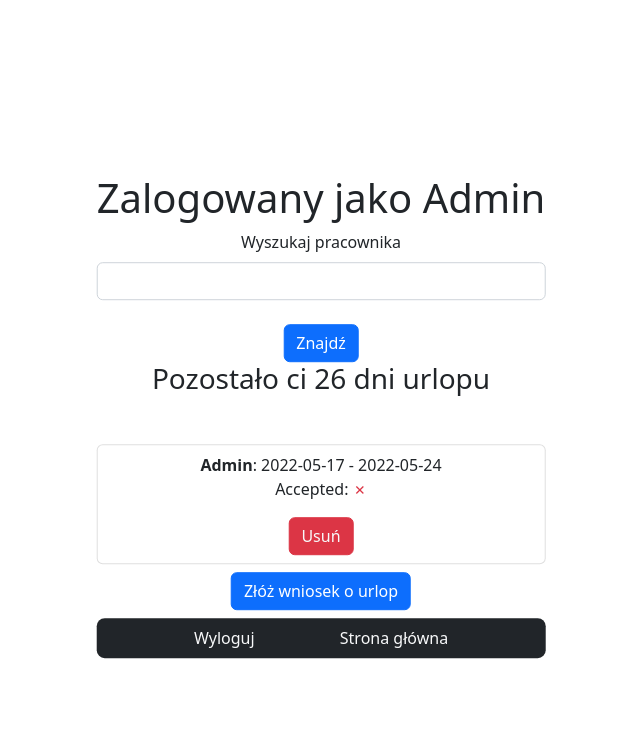
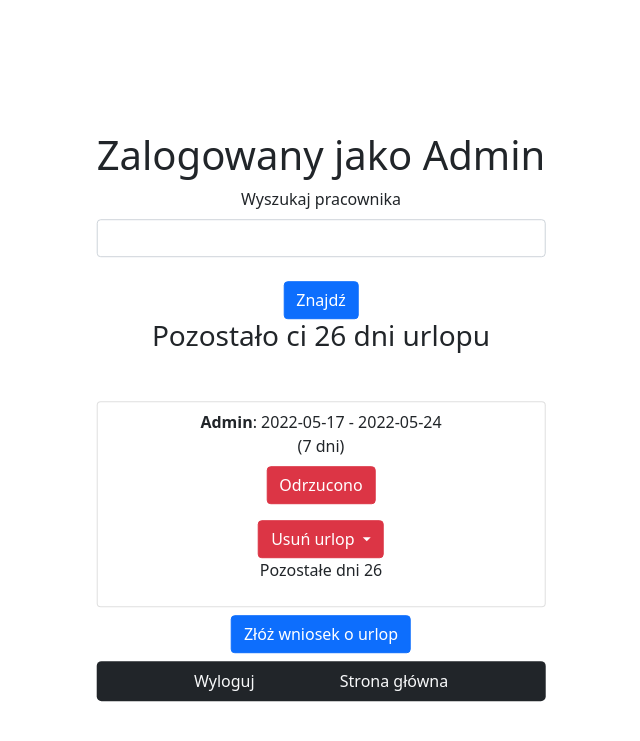
Before and after one commit to KubaBaniak/urlopy, a Flask app: page /leave/Admin in a window 1280 px wide. Shown: the top 741 px of the page, without its empty margins (319-959 px from the left). Run offline with Flask 2, Linux system fonts and the light colour scheme; a user stored in the database is signed in; data comes from the database, SQL or seed files in the repository; both versions use the stored data as it was after the commit.

Commit message:
count only working days, changed delete button and accepted field, excel export, display leave length, and only accepted leaves take the days.

```diff
--- a/urlop/__init__.py
+++ b/urlop/__init__.py
@@ -1,3 +1,5 @@
+import os
+
 from flask import Flask
 from flask_sqlalchemy import SQLAlchemy
 from flask_login import LoginManager
@@ -5,6 +7,7 @@
 
 
 app = Flask(__name__)
+app.config['UPLOAD_FOLDER'] = os.getcwd()
 app.config['SECRET_KEY'] = 'xddd'
 app.config['SQLALCHEMY_DATABASE_URI'] = 'sqlite:///xddd.db'
 app.config['SQLALCHEMY_TRACK_MODIFICATIONS'] = True
--- a/urlop/forms.py
+++ b/urlop/forms.py
@@ -40,7 +40,7 @@
     def validate_display_days_errors(self, display_days_errors):
         days = User.query.filter_by(username=current_user.username).first().days_left
         print(self.start_date.data)
-        if self.start_date.data <= date.today():
+        if self.start_date.data < date.today():
             raise ValidationError('You have selected this day or one from the past. Please select an upcoming day')
         if days < (self.end_date.data - self.start_date.data).days:
             raise ValidationError('You have no days left')
--- a/urlop/routes.py
+++ b/urlop/routes.py
@@ -1,11 +1,25 @@
+import datetime
+
 from flask import render_template, redirect, url_for, request, flash, abort
 from flask_login import login_user, current_user, logout_user, login_required
 from urlop import app, db, bcrypt
 from urlop.models import User, Leave
 from urlop.forms import LoginForm, RegisterForm, LeaveForm, SearchForm
+import pandas as pd
 from flask_bcrypt import Bcrypt
 from datetime import date
 
+
+# checking if the day is between friday and sunday and skipping if so
+def calculate_days(start_date, end_date):
+    delta = datetime.timedelta(days=1)
+    days = 0
+    while start_date <= end_date:
+        # if day_off(start_date): funkcja z ifami ktora sprawdza czy to jest dzien wolny od pracy tam jest ich nw ile
+        #     pass
+        days = days + 1 if start_date.isoweekday() <= 5 else days
+        start_date += delta
+    return days
 
 @app.route('/')
 def index():
@@ -62,7 +76,6 @@
     form = LeaveForm()
     form_search = SearchForm()
 
-    user = User.query.filter_by(username=name).first_or_404()
     if current_user.role == 'Admin':
         leaves = Leave.query.all()
     else:
@@ -80,12 +93,10 @@
                                leaves=leaves,
                                title=name,
                                form_search=form_search)
-
     if form.validate_on_submit():
         start_date = form.start_date.data
         end_date = form.end_date.data
         leave = Leave(start_day=start_date, end_day=end_date, user=current_user)
-        user.days_left -= abs(start_date - end_date).days
         db.session.add(leave)
         db.session.commit()
         return redirect(url_for('leave', name=current_user.username))
@@ -105,7 +116,9 @@
 def delete_leave(leave_id):
     leave_list = Leave.query.filter_by(id=leave_id)
     leave = leave_list.first()
-    leave.user.days_left += abs(leave.start_day - leave.end_day).days
+
+    leave.user.days_left = leave.user.days_left + calculate_days(leave.start_day, leave.end_day)
+    # leave.user.days_left += abs(leave.start_day - leave.end_day).days
     leave_list.delete()
     db.session.commit()
     return redirect(url_for('leave', name=current_user.username))
@@ -114,27 +127,47 @@
 @app.route('/change-accept/<int:leave_id>')
 def change_accept(leave_id):
     leave = Leave.query.filter_by(id=leave_id).first()
+    start_date = leave.start_day
+    end_date = leave.end_day
+    user = User.query.filter_by(username = leave.user.username).first_or_404()
+
+    if leave.accepted:
+        user.days_left = user.days_left + calculate_days(start_date, end_date)
+    else:
+        user.days_left = user.days_left - calculate_days(start_date, end_date)
     leave.accepted = not leave.accepted
     db.session.commit()
+    print(1)
     return redirect(url_for('leave', name=current_user.username))
-
-
-# @app.route("/search/<string:text>", methods=["POST", "GET"])
-# def search(text):
-#     if text.strip() == "":
-#         return redirect(url_for('leave', name=current_user.username))
-#     else:
-#         return render_template('leave.html',
-#                                 form=form,
-#                                 leaves=User.query.filter_by(username=text.strip()).leave,
-#                                 title=current_user.username)
-    # cursor = mysql.connection.cursor()
-    # query = "select word_eng from words where word_eng LIKE '{}%' order by word_eng".format(searchbox)#This is just example query , you should replace field names with yours
-    # cursor.execute(query)
-    # result = cursor.fetchall()
-    # return jsonify(result)
 
 
 @app.errorhandler(404)
 def page_not_found(e):
     return e, 404
+
+
+
+
+
+# def to_dict(row):
+#     if row is None:
+#         return None
+#     rtn_dict = dict()
+#     keys = row.__table__.columns.keys()
+#     for key in keys:
+#         rtn_dict[key] = getattr(row, key)
+#     return rtn_dict
+#
+#
+# @app.route('/excel', methods=['GET', 'POST'])
+# def exportexcel():
+#     data = User.query.all()
+#     data_list = [to_dict(item) for item in data]
+#     df = pd.DataFrame(data_list)
+#     filename = app.config['UPLOAD_FOLDER']+"/excel_database.xlsx"
+#     print("Filename: "+filename)
+#
+#     writer = pd.ExcelWriter(filename)
+#     df.to_excel(writer, sheet_name='Registrados')
+#     writer.save()
+#     return redirect('index')
--- a/urlop/templates/base.html
+++ b/urlop/templates/base.html
@@ -4,7 +4,7 @@
     <meta charset="utf-8">
     <meta name="viewport" content="width=device-width, initial-scale=1">
     <meta charset="UTF-8">
-    <link href="https://cdn.jsdelivr.net/npm/bootstrap@5.2.0-beta1/dist/css/bootstrap.min.css" rel="stylesheet" integrity="sha384-0evHe/X+R7YkIZDRvuzKMRqM+OrBnVFBL6DOitfPri4tjfHxaWutUpFmBp4vmVor" crossorigin="anonymous">
+    <link href="https://cdn.jsdelivr.net/npm/bootstrap@5.0.2/dist/css/bootstrap.min.css" rel="stylesheet" integrity="sha384-EVSTQN3/azprG1Anm3QDgpJLIm9Nao0Yz1ztcQTwFspd3yD65VohhpuuCOmLASjC" crossorigin="anonymous">
     {% if title %}
         <title>Urlopy - {{title}}</title>
     {% else %}
@@ -33,6 +33,5 @@
 </body>
 {% block modal %}
 {% endblock %}
-<script src="https://cdn.jsdelivr.net/npm/@popperjs/core@2.11.5/dist/umd/popper.min.js" integrity="sha384-Xe+8cL9oJa6tN/veChSP7q+mnSPaj5Bcu9mPX5F5xIGE0DVittaqT5lorf0EI7Vk" crossorigin="anonymous"></script>
-<script src="https://cdn.jsdelivr.net/npm/bootstrap@5.2.0-beta1/dist/js/bootstrap.min.js" integrity="sha384-kjU+l4N0Yf4ZOJErLsIcvOU2qSb74wXpOhqTvwVx3OElZRweTnQ6d31fXEoRD1Jy" crossorigin="anonymous"></script>
+<script src="https://cdn.jsdelivr.net/npm/bootstrap@5.0.2/dist/js/bootstrap.bundle.min.js" integrity="sha384-MrcW6ZMFYlzcLA8Nl+NtUVF0sA7MsXsP1UyJoMp4YLEuNSfAP+JcXn/tWtIaxVXM" crossorigin="anonymous"></script>
 </html>
--- a/urlop/templates/leave.html
+++ b/urlop/templates/leave.html
@@ -15,29 +15,47 @@
         {% for leave in leaves %}
             <div class="list-group-item">
                 <h7 class="fw-bolder">{{leave.user.username}}</h7>: {{ leave.start_day.date() }} - {{ leave.end_day.date() }}
+                <br>
+                ({{
+                (leave.end_day.date() - leave.start_day.date()).days
+                }} dni)
                 {% if current_user.role == 'Admin' %}
-                    <p>
-                    Accepted:
+                <br>
+
                         {% if leave.accepted %}
-                        <a href="{{url_for('change_accept', leave_id=leave.id)}}" class="text-success  text-decoration-none">
-                        ✓
-                        </a>
+                            <a href="{{url_for('change_accept', leave_id=leave.id)}}" role="button" class="btn btn-success mt-2">
+                                Zaakceptowano
+                            </a>
                         {% else %}
-                        <a href="{{url_for('change_accept', leave_id=leave.id)}}" class="text-danger text-decoration-none">
-                        ✗
-                        </a>
+                            <a href="{{url_for('change_accept', leave_id=leave.id)}}" role="button" class="btn btn-danger mt-2">
+                                Odrzucono
+                            </a>
                     {% endif %}
                     </p>
-                    <button type="button" class="btn btn-danger">
-                        <a href="{{url_for('delete_leave', leave_id=leave.id)}}" class="link-light text-decoration-none">
-                            Usuń
-                        </a>
-                    </button>
+                    <div>
+                      <a class="btn btn-danger dropdown-toggle" href="#" role="button" id="dropdownMenuLink" data-bs-toggle="dropdown" aria-expanded="false">
+                        Usuń urlop
+                      </a>
+
+                      <ul class="dropdown-menu bg-danger" aria-labelledby="dropdownMenuLink">
+                        <li  class="dropdown-item button button-danger  bg-danger" role="button">
+                            <a href="{{url_for('delete_leave', leave_id=leave.id)}}" class="text-white">
+                            Na pewno?
+                            </a>
+                        </li>
+                      </ul>
+                    </div>
+<!--                    <button type="button" class="btn btn-danger">-->
+<!--                        <a href="{{url_for('delete_leave', leave_id=leave.id)}}" class="link-light text-decoration-none">-->
+<!--                            Usuń-->
+<!--                        </a>-->
+<!--                    </button>-->
+                    <p>Pozostałe dni {{leave.user.days_left}}</p>
                 {% else %}
                     {% if leave.accepted %}
-                        <p class="fs-2 text-success">Accepted: ✓  </p>
+                        <p class="fs-2 text-success">Zaakceptowano  </p>
                     {% else %}
-                        <p class="fs-2 text-danger">Accepted: ✗ </p>
+                        <p class="fs-2 text-danger">Odrzucono </p>
                     {% endif %}
                 {% endif %}
             </div>
@@ -54,6 +72,7 @@
             {{ error }}
         </p>
     {% endfor %}
+
     <button type="button" class="btn btn-primary m-2" data-bs-toggle="modal" data-bs-target="#sendModal">
         Złóż wniosek o urlop
     </button>
@@ -72,7 +91,7 @@
 {% endblock content %}
 
 {% block modal %}
-<!-- Modal -->
+<!-- Modal to add -->
 <div class="modal fade" id="sendModal" tabindex="-1" aria-labelledby="sendModalLabel" aria-hidden="true">
   <div class="modal-dialog">
     <div class="modal-content">
@@ -99,14 +118,6 @@
         </div>
     </form>
       </div>
-<!--      <div class="modal-footer">-->
-<!--        <button type="button" class="btn btn-secondary" data-bs-dismiss="modal">Close</button>-->
-<!--                      {{ form.submit(class="btn btn-primary") }}-->
-
-<!--        <form method="POST" action="">-->
-<!--            {{ form.hidden_tag() }}-->
-<!--        </form>-->
-<!--      </div>-->
     </div>
   </div>
 </div>
```
Also changed, not shown: urlop/xddd.db, 1 other file.
